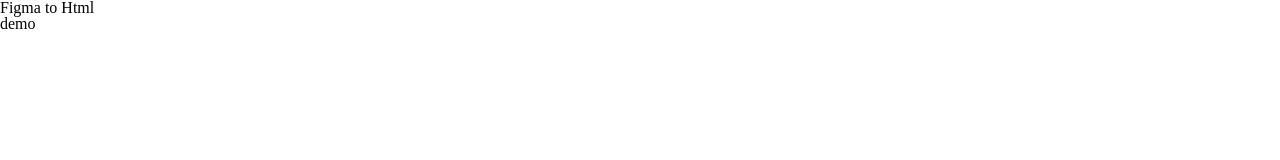
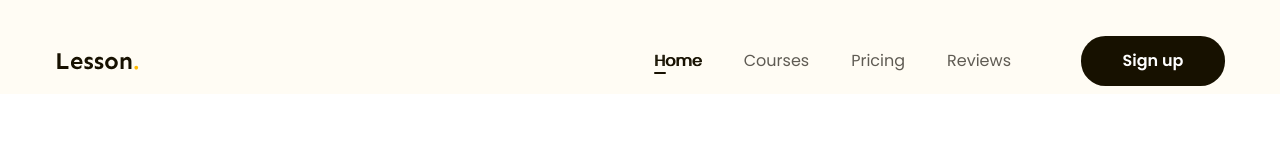
Before and after one commit to NguyenTai00/figma-to-html, a plain HTML site: page index.html in a window 1280 px wide. Drawn offline with Linux system fonts and the light colour scheme.

Commit message:
P3 Làm phần header

```diff
--- a/assets/css/style.css
+++ b/assets/css/style.css
@@ -1,12 +1,96 @@
-*{
-    box-sizing: border-box;
+* {
+  box-sizing: border-box;
 }
 
-html{
-    font-size: 62.5%;
+html {
+  font-size: 62.5%;
 }
 
 /* khôi phục lại cỡ chữ mặc định */
-body{
-    font-size: 1.6rem;
+body {
+  font-size: 1.6rem;
+  font-family: "Poppins", sans-serif;
 }
+
+/* =================Common================== */
+a {
+  text-decoration: none;
+}
+
+.btn {
+  display: inline-block;
+  min-width: 118px;
+  padding: 0 16px;
+  line-height: 50px;
+  color: #fff;
+  font-weight: 600;
+  font-size: 1.6rem;
+  text-align: center;
+  background: #171100;
+  border-radius: 24.5px;
+}
+
+.main-content {
+  width: 1170px;
+  max-width: calc(100% - 48px);
+  margin-left: auto;
+  margin-right: auto;
+}
+
+/* =================Header=================== */
+.header{
+    background: #FFFCF4;
+}
+
+.header.fixed{
+    position: sticky;
+    top: -28px;
+}
+
+.header .body {
+  display: flex;
+  align-items: center;
+  padding: 36px 0 8px;
+}
+
+.nav {
+  margin-left: auto;
+}
+
+.nav ul {
+  display: flex;
+}
+
+.nav a {
+  color: #5f5b53;
+  font-size: 1.6rem;
+  padding: 8px 21px;
+  position: relative;
+}
+
+nav li.active a,
+.nav a:hover {
+  color: #171100;
+  /* font-weight: 600; */
+  text-shadow: 1px 0 0 currentColor;
+}
+
+nav li.active a::after {
+  position: absolute;
+  left: 21px;
+  bottom: 6px;
+  content: "";
+  display: block;
+  width: 12px;
+  height: 2px;
+  border-radius: 1px;
+  background: #171100;
+}
+
+.header .btn-sign-up{
+    min-width: 144px;
+}
+
+.header .action{
+    margin-left: 49px;
+}
--- a/index.html
+++ b/index.html
@@ -5,12 +5,50 @@
     <meta name="viewport" content="width=device-width, initial-scale=1.0" />
     <!-- reset css -->
     <link rel="stylesheet" href="./assets/css/reset.css" />
+    <!-- emmbed font -->
+    <link rel="preconnect" href="https://fonts.googleapis.com" />
+    <link rel="preconnect" href="https://fonts.gstatic.com" crossorigin />
+    <link
+      href="https://fonts.googleapis.com/css2?family=Poppins:ital,wght@0,400;0,500;0,600;0,700;1,400&family=Sen:wght@700&display=swap"
+      rel="stylesheet"
+    />
     <!-- styles -->
     <link rel="stylesheet" href="./assets/css/style.css" />
     <title>Figma to Html</title>
   </head>
-  <body>
-    <h1>Figma to Html</h1>
-    <h2>demo</h2>
+  <body style="height: 1000px">
+    <!-- Header -->
+    <header class="header fixed">
+      <div class="main-content">
+        <div class="body">
+          <!-- logo -->
+          <img src="./assets/img/Logo.svg" alt="Lesson." class="logo" />
+
+          <!-- nav -->
+          <!-- nav.nav>ul>li*4>a{Home} -->
+          <nav class="nav">
+            <ul>
+              <li class="active">
+                <a href="#!">Home</a>
+              </li>
+              <li>
+                <a href="#!">Courses</a>
+              </li>
+              <li>
+                <a href="#!">Pricing</a>
+              </li>
+              <li>
+                <a href="#!">Reviews</a>
+              </li>
+            </ul>
+          </nav>
+          <!-- btn action -->
+          <!-- .action>a.btn{Sign up} -->
+          <div class="action">
+            <a href="#!" class="btn btn-sign-up">Sign up</a>
+          </div>
+        </div>
+      </div>
+    </header>
   </body>
 </html>
```
Also changed, not shown: assets/img/Logo.svg (added).
